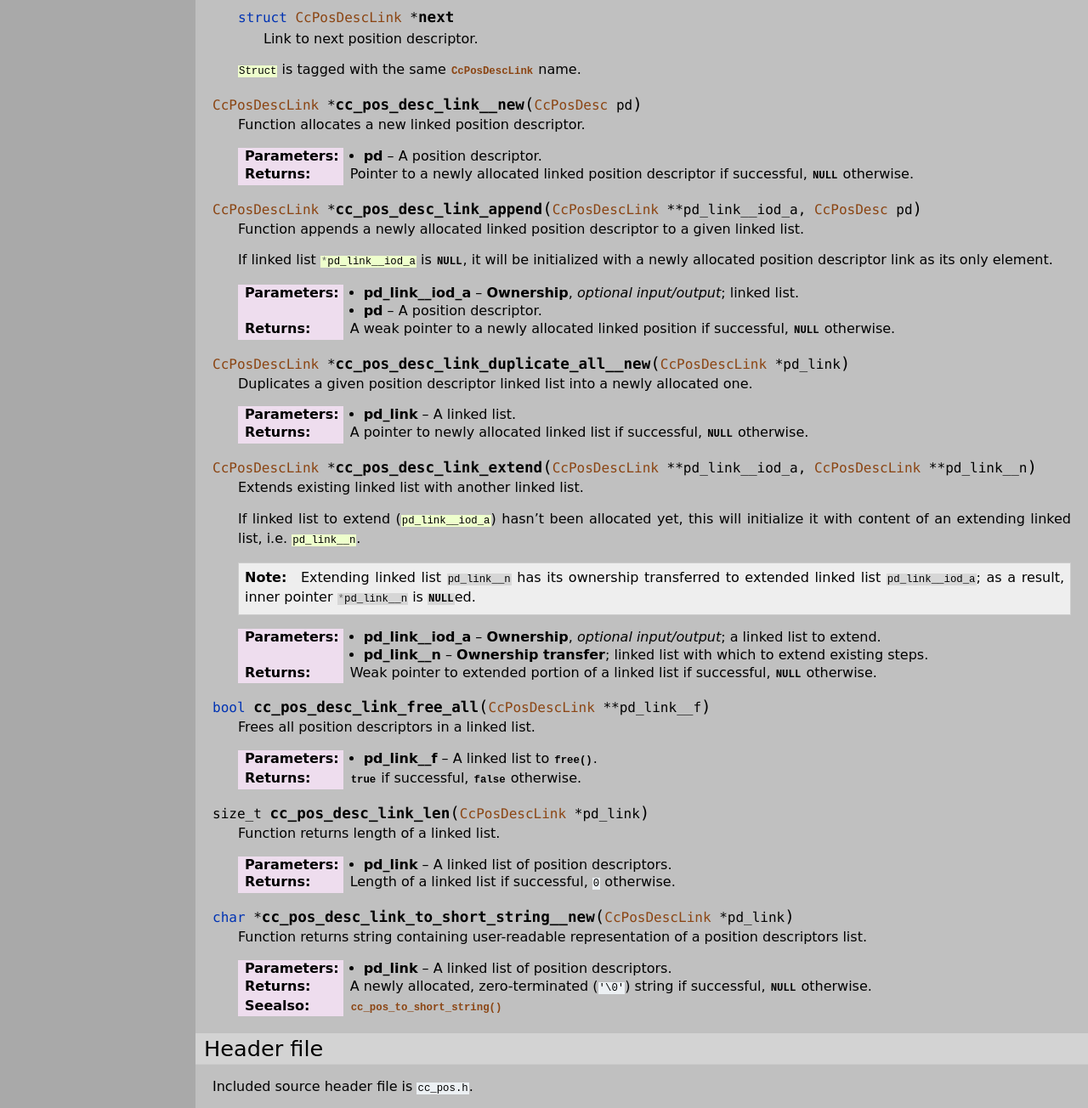
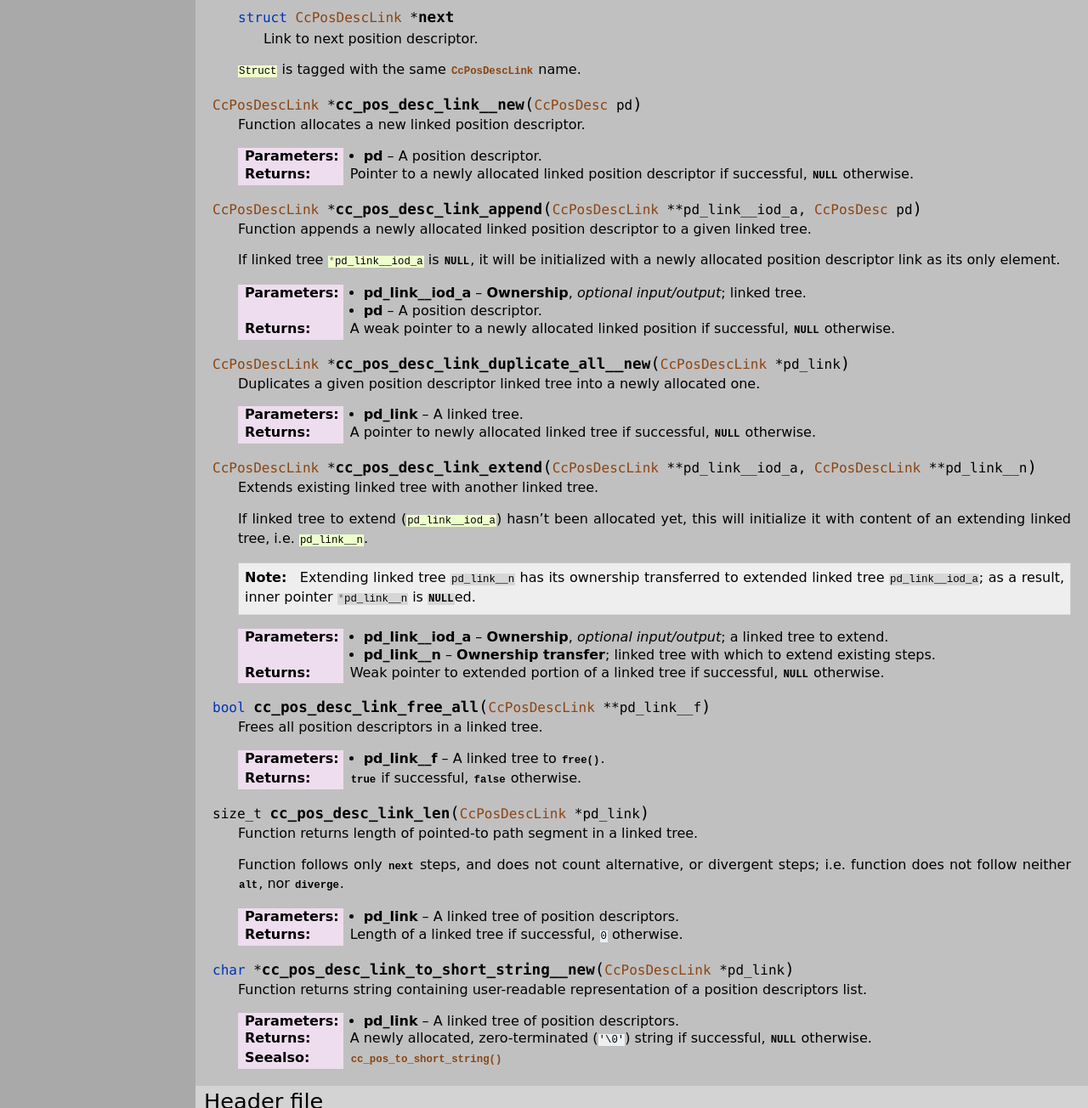
Before and after one commit to mmlacak/crochess, a Sphinx documentation site: the page built from docs/source/libcc/ccpos.rst, in a window 1280 px wide and 1400 px high, scrolled down 10139 px, cut to the strip 0-1304 px from the top of the window. Shown: the whole strip at 85% size. Built offline with Sphinx 7.4.7, drawn with Linux system fonts in a browser that asks for light colours; some of the changed text lies outside the part shown.

Commit message:
Fixed duplicate func, docs.

```diff
--- a/docs/source/conf.py
+++ b/docs/source/conf.py
@@ -26,10 +26,10 @@ copyright = '2021, Mario Mlačak'
 author = 'Mario Mlačak'
 
 # The short X.Y version
-version = "0.0.1.673:1105+20240904.034105"   # docs-new-lib-short-version-major-minor-feature-commit+meta~breaks-place-marker
+version = "0.0.1.675:1107+20240904.054842"   # docs-new-lib-short-version-major-minor-feature-commit+meta~breaks-place-marker
 
 # The full version, including alpha/beta/rc tags
-release = "0.0.1.673:1105+20240904.034105"   # docs-new-lib-full-version-major-minor-feature-commit+meta~breaks-place-marker
+release = "0.0.1.675:1107+20240904.054842"   # docs-new-lib-full-version-major-minor-feature-commit+meta~breaks-place-marker
 
 
 # -- General configuration ---------------------------------------------------
--- a/docs/source/libcc/ccpos.rst
+++ b/docs/source/libcc/ccpos.rst
@@ -625,7 +625,7 @@ Linked position descriptors
 
 .. c:struct:: CcPosDescLink
 
-    A linked list of position descriptors.
+    A linked tree of position descriptors.
 
     .. c:member:: CcPosDesc pd
 
@@ -648,68 +648,72 @@ Linked position descriptors
 .. c:function:: CcPosDescLink * cc_pos_desc_link_append( CcPosDescLink ** pd_link__iod_a, CcPosDesc pd )
 
     Function appends a newly allocated linked position descriptor
-    to a given linked list.
+    to a given linked tree.
 
-    If linked list :c:`*pd_link__iod_a` is :c:data:`NULL`, it will be
+    If linked tree :c:`*pd_link__iod_a` is :c:data:`NULL`, it will be
     initialized with a newly allocated position descriptor link as
     its only element.
 
     :param pd_link__iod_a: **Ownership**, *optional* *input/output*;
-                           linked list.
+                           linked tree.
     :param pd: A position descriptor.
     :returns: A weak pointer to a newly allocated linked position
               if successful, :c:data:`NULL` otherwise.
 
 .. c:function:: CcPosDescLink * cc_pos_desc_link_duplicate_all__new( CcPosDescLink * pd_link )
 
-    Duplicates a given position descriptor linked list into a newly
+    Duplicates a given position descriptor linked tree into a newly
     allocated one.
 
-    :param pd_link: A linked list.
-    :returns: A pointer to newly allocated linked list if successful,
+    :param pd_link: A linked tree.
+    :returns: A pointer to newly allocated linked tree if successful,
               :c:data:`NULL` otherwise.
 
 .. c:function:: CcPosDescLink * cc_pos_desc_link_extend( CcPosDescLink ** pd_link__iod_a, CcPosDescLink ** pd_link__n )
 
-    Extends existing linked list with another linked list.
+    Extends existing linked tree with another linked tree.
 
-    If linked list to extend (:c:`pd_link__iod_a`) hasn't been allocated yet,
-    this will initialize it with content of an extending linked list, i.e.
+    If linked tree to extend (:c:`pd_link__iod_a`) hasn't been allocated yet,
+    this will initialize it with content of an extending linked tree, i.e.
     :c:`pd_link__n`.
 
     .. note::
 
-        Extending linked list :c:`pd_link__n` has its ownership transferred to
-        extended linked list :c:`pd_link__iod_a`; as a result, inner pointer
+        Extending linked tree :c:`pd_link__n` has its ownership transferred to
+        extended linked tree :c:`pd_link__iod_a`; as a result, inner pointer
         :c:`*pd_link__n` is :c:data:`NULL`\ed.
 
     :param pd_link__iod_a: **Ownership**, *optional* *input/output*;
-                           a linked list to extend.
-    :param pd_link__n: **Ownership transfer**; linked list with which to
+                           a linked tree to extend.
+    :param pd_link__n: **Ownership transfer**; linked tree with which to
                        extend existing steps.
-    :returns: Weak pointer to extended portion of a linked list
+    :returns: Weak pointer to extended portion of a linked tree
               if successful, :c:data:`NULL` otherwise.
 
 .. c:function:: bool cc_pos_desc_link_free_all( CcPosDescLink ** pd_link__f )
 
-    Frees all position descriptors in a linked list.
+    Frees all position descriptors in a linked tree.
 
-    :param pd_link__f: A linked list to :c:func:`free()`.
+    :param pd_link__f: A linked tree to :c:func:`free()`.
     :returns: :c:data:`true` if successful, :c:data:`false` otherwise.
 
 .. c:function:: size_t cc_pos_desc_link_len( CcPosDescLink * pd_link )
 
-    Function returns length of a linked list.
+    Function returns length of pointed-to path segment in a linked tree.
 
-    :param pd_link: A linked list of position descriptors.
-    :returns: Length of a linked list if successful, ``0`` otherwise.
+    Function follows only :c:member:`next` steps, and does not count
+    alternative, or divergent steps; i.e. function does not follow neither
+    :c:member:`alt`, nor :c:member:`diverge`.
+
+    :param pd_link: A linked tree of position descriptors.
+    :returns: Length of a linked tree if successful, ``0`` otherwise.
 
 .. c:function:: char * cc_pos_desc_link_to_short_string__new( CcPosDescLink * pd_link )
 
     Function returns string containing user-readable representation
     of a position descriptors list.
 
-    :param pd_link: A linked list of position descriptors.
+    :param pd_link: A linked tree of position descriptors.
     :returns: A newly allocated, zero-terminated (``'\0'``) string if
               successful, :c:data:`NULL` otherwise.
     :seealso: :c:func:`cc_pos_to_short_string()`
```
Also changed, not shown: README.md (+2 -2 lines), 5 other files.
